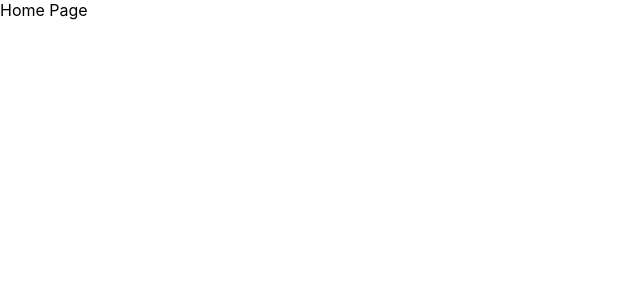
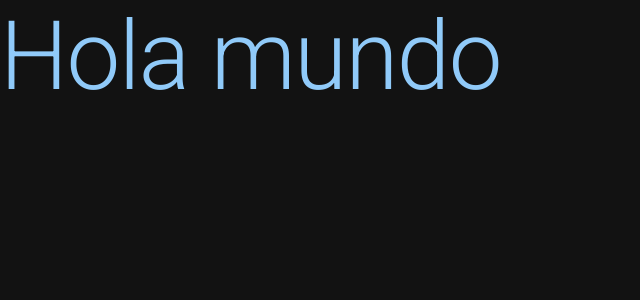
Before and after one commit to Sebastian-s14/nextjs-open-jira, a Next.js app: page / in a window 1280 px wide. Shown: the top 300 px of the page, without its empty margins (0-640 px from the left). Built offline with nearby package versions, Linux system fonts and the light colour scheme.

Commit message:
feat: add src folder and add material ui

```diff
--- a/package.json
+++ b/package.json
@@ -9,6 +9,10 @@
     "lint": "next lint"
   },
   "dependencies": {
+    "@emotion/react": "^11.8.1",
+    "@emotion/styled": "^11.8.1",
+    "@mui/icons-material": "^5.5.0",
+    "@mui/material": "^5.5.0",
     "next": "12.1.0",
     "react": "17.0.2",
     "react-dom": "17.0.2"
--- a/pages/_app.tsx
+++ /dev/null
@@ -1,8 +0,0 @@
-import '../styles/globals.css'
-import type { AppProps } from 'next/app'
-
-function MyApp({ Component, pageProps }: AppProps) {
-  return <Component {...pageProps} />
-}
-
-export default MyApp
--- a/pages/index.tsx
+++ /dev/null
@@ -1,9 +0,0 @@
-import type { NextPage } from 'next'
-
-const HomePage: NextPage = () => {
-  return (
-    <div>Home Page</div>
-  )
-}
-
-export default HomePage
--- /dev/null
+++ b/src/pages/_app.tsx
@@ -0,0 +1,17 @@
+import type { AppProps } from 'next/app'
+import { CssBaseline, ThemeProvider } from '@mui/material'
+
+import { darkTheme, lightTheme } from '../themes'
+
+import '../styles/globals.css'
+
+function MyApp({ Component, pageProps }: AppProps) {
+    return (
+        <ThemeProvider theme={darkTheme}>
+            <CssBaseline />
+            <Component {...pageProps} />
+        </ThemeProvider>
+    )
+}
+
+export default MyApp
--- /dev/null
+++ b/src/pages/_document.tsx
@@ -0,0 +1,30 @@
+import Document, { DocumentContext, Html, Head, Main, NextScript } from 'next/document'
+
+class MyDocument extends Document {
+    static async getInitialProps(ctx: DocumentContext) {
+        const initalProps = await Document.getInitialProps(ctx)
+
+        return initalProps
+    }
+
+    render() {
+        return (
+            <Html>
+                <Head>
+                    <link
+                        rel="stylesheet"
+                        href="https://fonts.googleapis.com/css?family=Roboto:300,400,500,700&display=swap"
+                    />
+                    <link rel="shortcut icon" href="/favicon.ico" />
+
+                </Head>
+                <body>
+                    <Main />
+                    <NextScript />
+                </body>
+            </Html>
+        )
+    }
+}
+
+export default MyDocument
--- /dev/null
+++ b/src/pages/index.tsx
@@ -0,0 +1,12 @@
+import { Typography } from '@mui/material'
+import type { NextPage } from 'next'
+
+const HomePage: NextPage = () => {
+    return (
+        <Typography variant="h1" color="primary">
+            Hola mundo
+        </Typography>
+    )
+}
+
+export default HomePage
--- /dev/null
+++ b/src/themes/dark-theme.ts
@@ -0,0 +1,15 @@
+import { createTheme } from '@mui/material'
+import { red } from '@mui/material/colors'
+
+export const darkTheme = createTheme({
+    palette: {
+        mode: 'dark',
+        secondary: {
+            main: '#19857b',
+        },
+        error: {
+            main: red.A400,
+        },
+    },
+    components: {},
+})
--- /dev/null
+++ b/src/themes/index.ts
@@ -0,0 +1,2 @@
+export * from './dark-theme'
+export * from './light-theme'
--- /dev/null
+++ b/src/themes/light-theme.ts
@@ -0,0 +1,21 @@
+import { createTheme } from '@mui/material'
+import { grey, red } from '@mui/material/colors'
+
+export const lightTheme = createTheme({
+    palette: {
+        mode: 'light',
+        background: {
+            default: grey[300],
+        },
+        primary: {
+            main: '#4a148c',
+        },
+        secondary: {
+            main: '#19857b',
+        },
+        error: {
+            main: red.A400,
+        },
+    },
+    components: {},
+})
```
Also changed, not shown: src/pages/api/hello.ts (renamed from pages/api/hello.ts), src/styles/globals.css (renamed from styles/globals.css), 1 other file (tests, documents, lock files or other folders).
